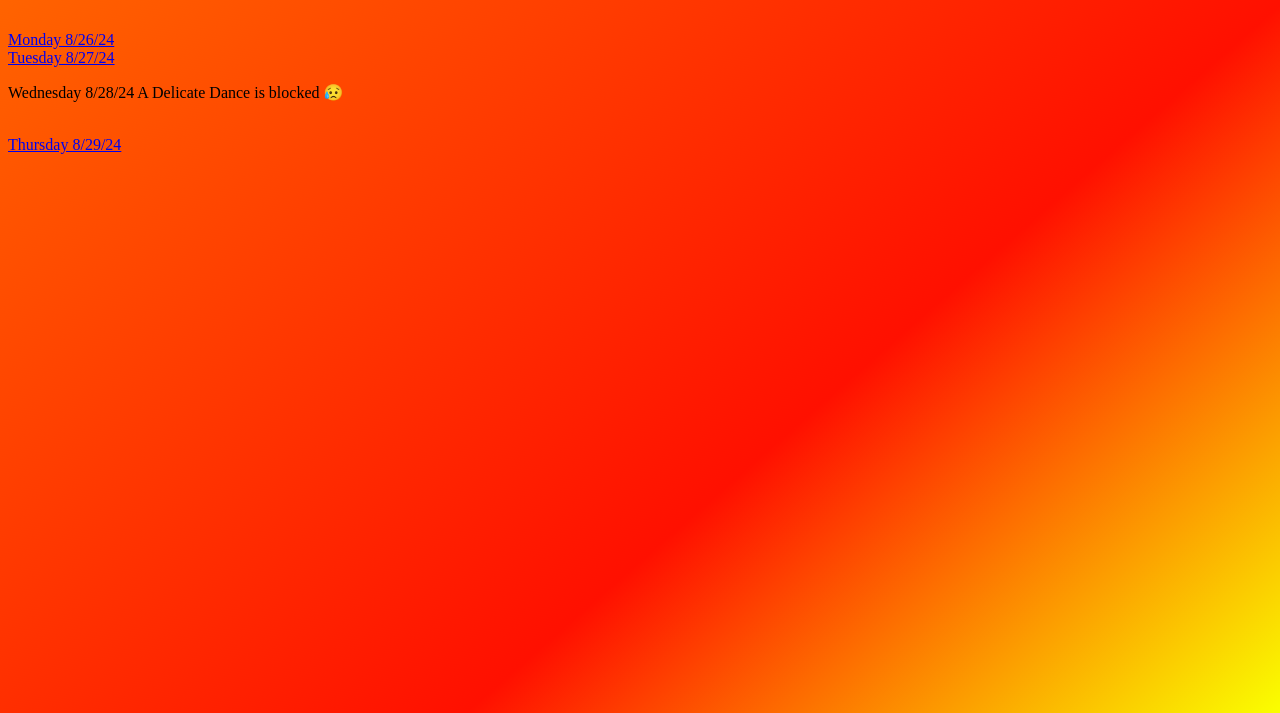
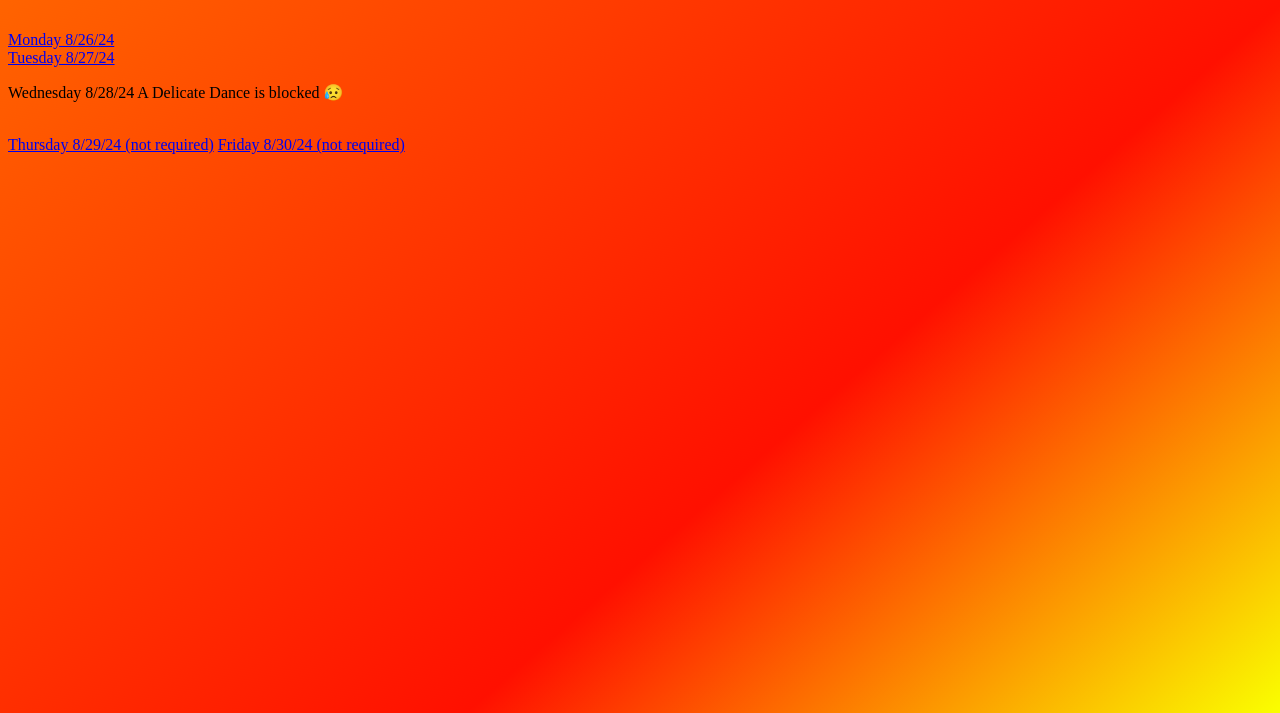
Before and after one commit to Orstando/Orstando.github.io, a plain HTML site: page index.html in a window 1280 px wide. Shown: the part 87-800 px from the top of the page. Drawn offline with Linux system fonts and the light colour scheme.

Commit message:
Update index.html

```diff
--- a/index.html
+++ b/index.html
@@ -12,6 +12,7 @@
         <a href="https://www.youtube-nocookie.com/embed/-ALSgGDrhPM?feature=oembed&rel=0" target="_blank" rel="noopener noreferrer">Monday 8/26/24</a><br>
         <a href="https://www.youtube-nocookie.com/embed/D3A1k9uTHqY?feature=oembed&rel=0" target="_blank" rel="noopener noreferrer">Tuesday 8/27/24</a><br>
         <p>Wednesday 8/28/24 A Delicate Dance is blocked 😥</p><br>
-        <a href="https://www.youtube-nocookie.com/embed/S0WMKKMkpR4?feature=oembed&rel=0" target="_blank" rel="noopener noreferrer">Thursday 8/29/24</a>
+        <a href="https://www.youtube-nocookie.com/embed/S0WMKKMkpR4?feature=oembed&rel=0" target="_blank" rel="noopener noreferrer">Thursday 8/29/24 (not required)</a>
+        <a href="https://www.youtube-nocookie.com/embed/Zj8SchPC2Zk?feature=oembed&rel=0" target="_blank" rel="noopener noreferrer">Friday 8/30/24 (not required)</a>
     </body>
 </html>
```
